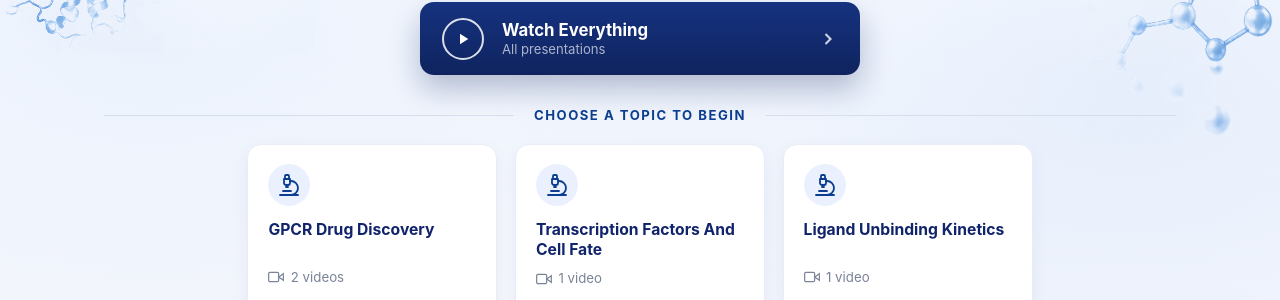
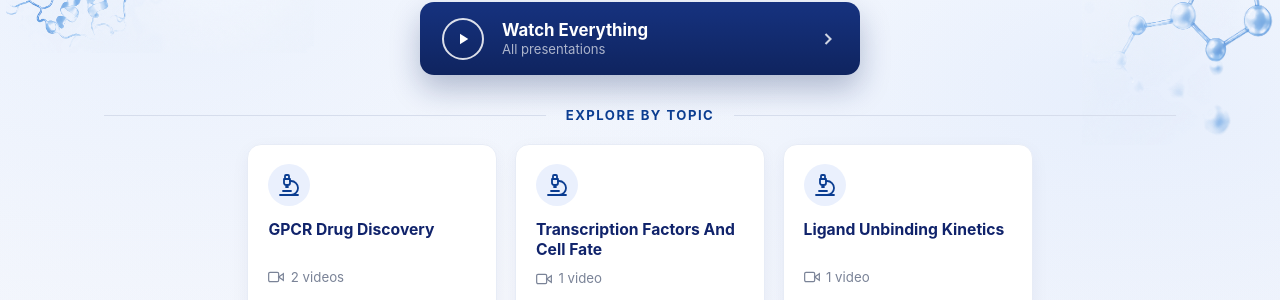
Before and after one commit to aganitha/eyecue, a Jekyll site: the page built from index.html, in a window 1280 px wide. Shown: the part 275-575 px from the top of the page. Built offline with Jekyll 4.4.1, drawn with Linux system fonts in a browser that asks for light colours.

Commit message:
Update select prompt text

```diff
--- a/index.html
+++ b/index.html
@@ -1198,7 +1198,7 @@ title: EyeCue Video Gallery
       </button>
     </div>
 
-    <div class="select-prompt">Choose a topic to begin</div>
+    <div class="select-prompt">Explore by topic</div>
 
     <div class="category-grid">
       {% for category in site.data.gallery %}
```
